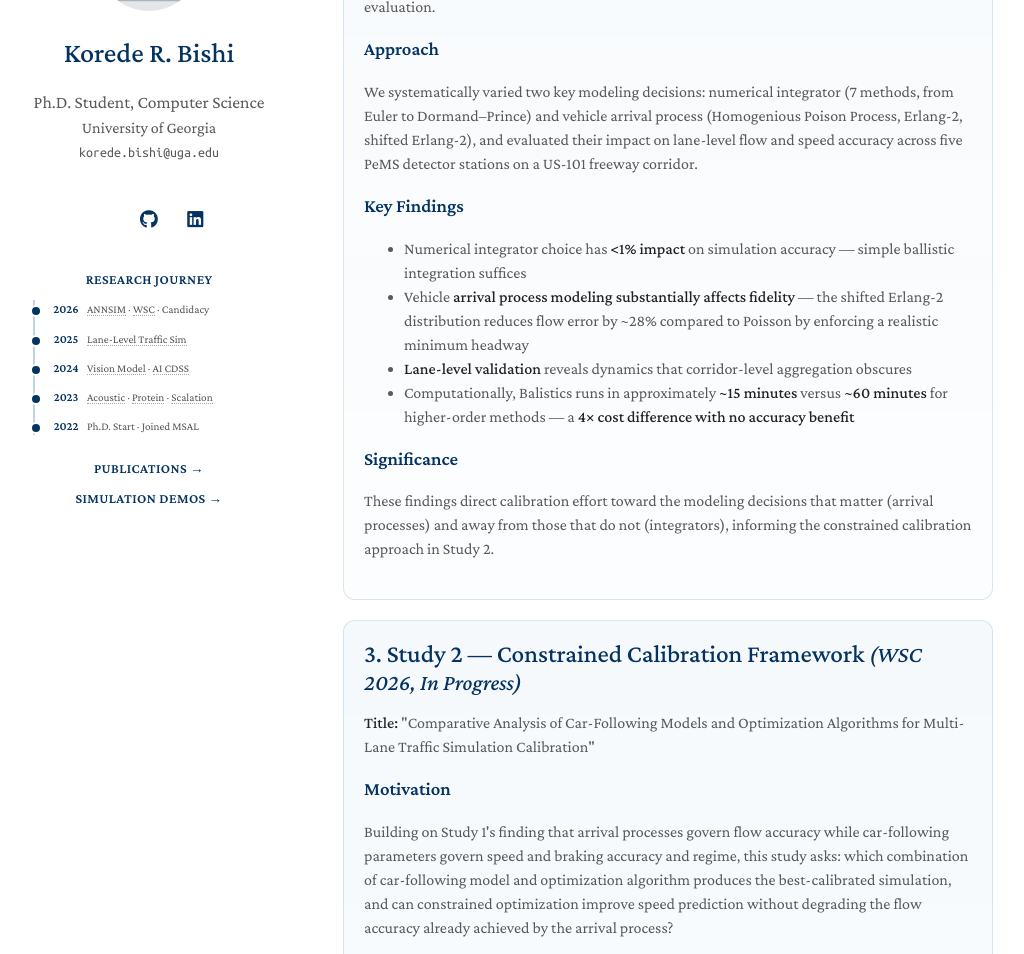
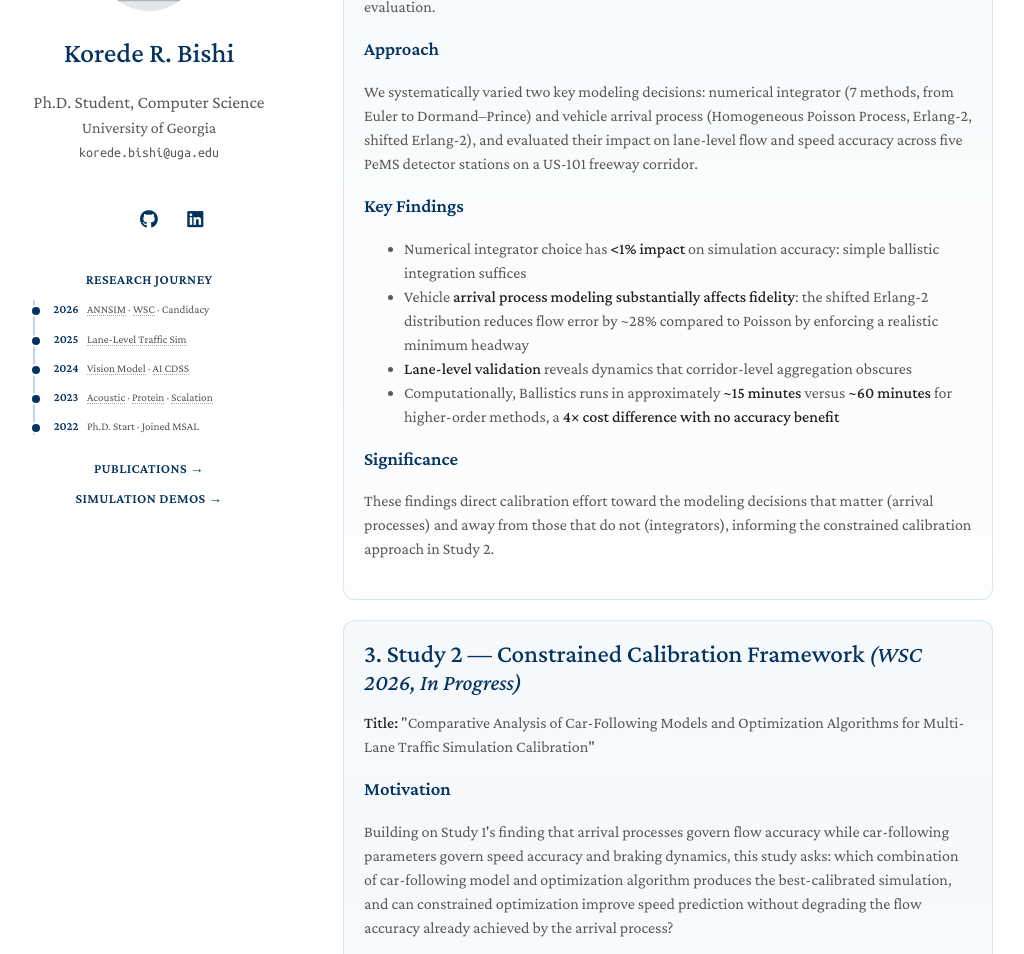
Before and after one commit to koredebishi/koredebishi.github.io, a Jekyll site: the page built from research.md, in a window 1280 px wide and 1400 px high, scrolled down 1019 px. Shown: the part 177-1131 px from the top of the window, without its empty margins (127-1151 px from the left). Built offline with Jekyll 4.4.1, drawn with Linux system fonts in a browser that asks for light colours; nearby versions of some CDN libraries; a style sheet for code colours, icons or effects is not loaded; some of the changed text lies outside the part shown.

Commit message:
style: fix 3 remaining excess em dashes in Study 1 key findings

```diff
--- a/research.md
+++ b/research.md
@@ -32,15 +32,15 @@
     <p>Microscopic traffic simulators require many modeling choices: numerical integration schemes, vehicle arrival processes, and time-step resolution, yet the sensitivity of simulation accuracy to these choices is poorly understood. Practitioners often adopt defaults without systematic evaluation.</p>
 
     <h3>Approach</h3>
-    <p>We systematically varied two key modeling decisions: numerical integrator (7 methods, from Euler to Dormand–Prince) and vehicle arrival process (Homogenious Poison Process, Erlang-2, shifted Erlang-2), and evaluated their impact on lane-level flow and speed accuracy across five PeMS detector stations on a US-101 freeway corridor.</p>
+    <p>We systematically varied two key modeling decisions: numerical integrator (7 methods, from Euler to Dormand–Prince) and vehicle arrival process (Homogeneous Poisson Process, Erlang-2, shifted Erlang-2), and evaluated their impact on lane-level flow and speed accuracy across five PeMS detector stations on a US-101 freeway corridor.</p>
 
 
     <h3>Key Findings</h3>
       <ul>
-        <li>Numerical integrator choice has <strong>&lt;1% impact</strong> on simulation accuracy — simple ballistic integration suffices</li>
-        <li>Vehicle <strong>arrival process modeling substantially affects fidelity</strong> — the shifted Erlang-2 distribution reduces flow error by ~28% compared to Poisson by enforcing a realistic minimum headway</li>
+        <li>Numerical integrator choice has <strong>&lt;1% impact</strong> on simulation accuracy: simple ballistic integration suffices</li>
+        <li>Vehicle <strong>arrival process modeling substantially affects fidelity</strong>: the shifted Erlang-2 distribution reduces flow error by ~28% compared to Poisson by enforcing a realistic minimum headway</li>
         <li><strong>Lane-level validation</strong> reveals dynamics that corridor-level aggregation obscures</li>
-        <li>Computationally, Balistics runs in approximately <strong>~15 minutes</strong> versus <strong>~60 minutes</strong> for higher-order methods — a <strong>4× cost difference with no accuracy benefit</strong></li>
+        <li>Computationally, Ballistics runs in approximately <strong>~15 minutes</strong> versus <strong>~60 minutes</strong> for higher-order methods, a <strong>4× cost difference with no accuracy benefit</strong></li>
       </ul>
 
 
@@ -53,7 +53,7 @@
     <p><strong>Title:</strong> "Comparative Analysis of Car-Following Models and Optimization Algorithms for Multi-Lane Traffic Simulation Calibration"</p>
 
     <h3>Motivation</h3>
-    <p>Building on Study 1's finding that arrival processes govern flow accuracy while car-following parameters govern speed and braking accuracy and regime, this study asks: which combination of car-following model and optimization algorithm produces the best-calibrated simulation, and can constrained optimization improve speed prediction without degrading the flow accuracy already achieved by the arrival process?</p>
+    <p>Building on Study 1's finding that arrival processes govern flow accuracy while car-following parameters govern speed accuracy and braking dynamics, this study asks: which combination of car-following model and optimization algorithm produces the best-calibrated simulation, and can constrained optimization improve speed prediction without degrading the flow accuracy already achieved by the arrival process?</p>
 
     <h3>Approach</h3>
     <ul>
@@ -135,7 +135,7 @@
       <tbody>
         <tr><td><strong>Lane-level validation infrastructure</strong></td><td>Per-lane flow and speed recording with automated PeMS data comparison</td></tr>
         <tr><td><strong>Multi-level fitness functions</strong></td><td>Macro (corridor) and micro (lane) calibration objectives with flow-protection constraint</td></tr>
-        <tr><td><strong>Improved and new Car-following model suite</strong></td><td>IDM, Gipps, and Krauss dynamics with configurable ODE solvers</td></tr>
+        <tr><td><strong>Extended car following model suite</strong></td><td>IDM, Gipps, and Krauss dynamics with configurable ODE solvers</td></tr>
         <tr><td><strong>Route abstraction</strong></td><td>Doubly-linked segment structure for multi-lane freeway corridors</td></tr>
         <tr><td><strong>Ramp modeling</strong></td><td>On-ramp merge behavior using VTransport</td></tr>
         <tr><td><strong>HPC calibration pipeline</strong></td><td>SLURM array job orchestration for parallel optimizer evaluation on GACRC</td></tr>
```
